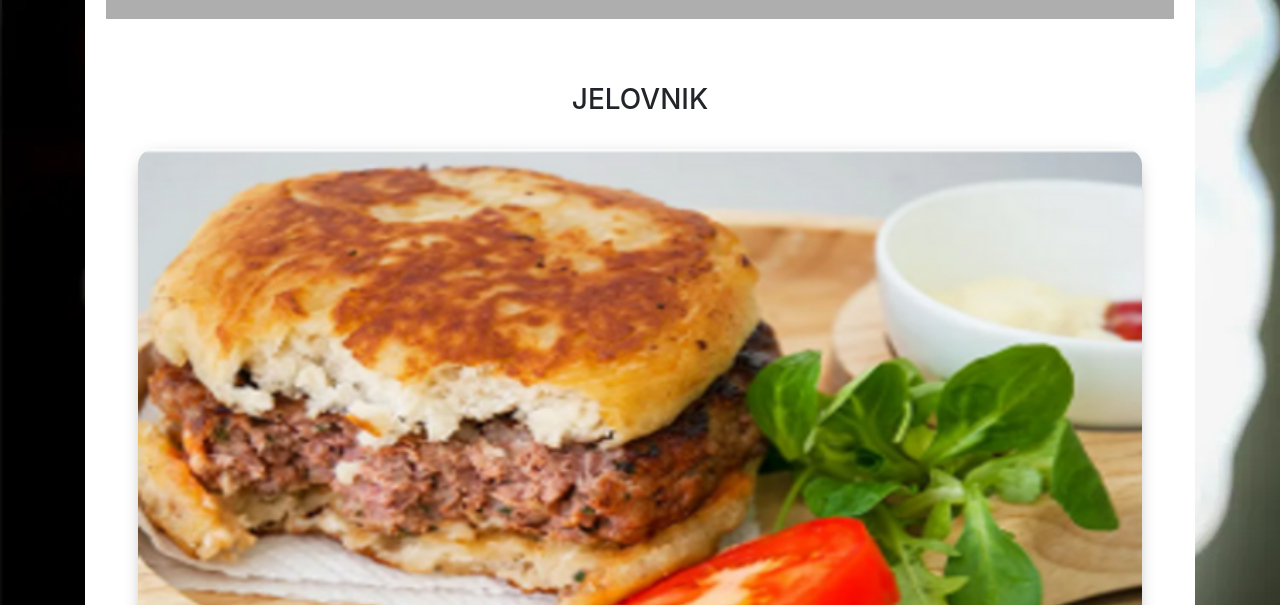
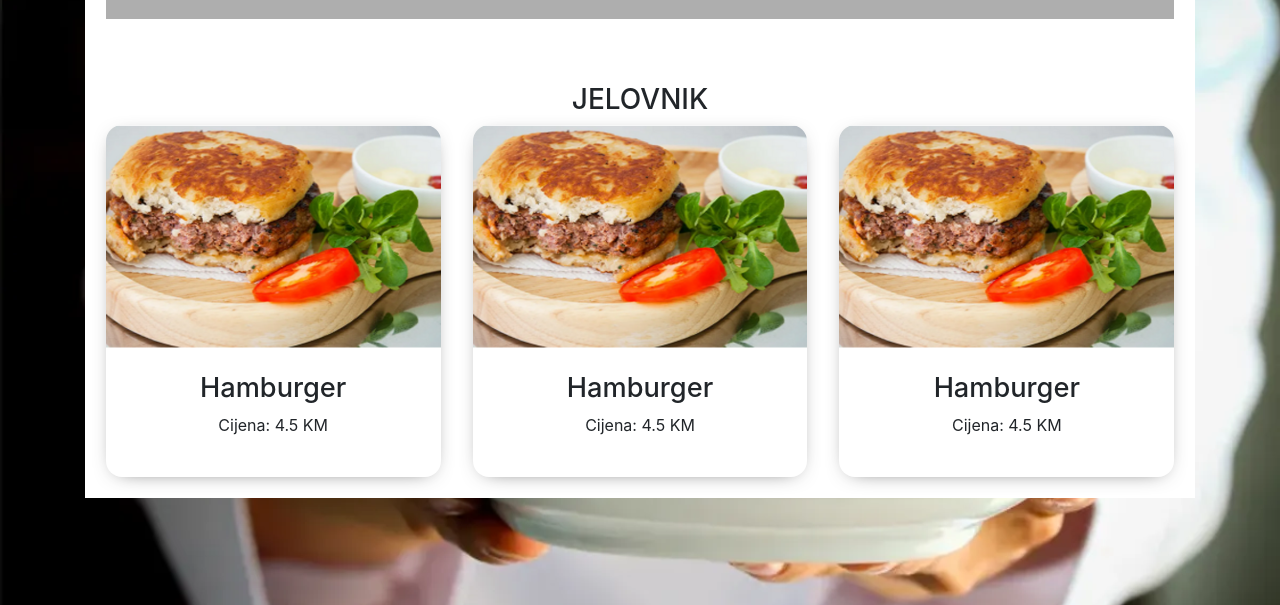
Before and after one commit to edodoe15/ProjectWD, a plain HTML site: page index.html in a window 1280 px wide. Shown: the part 195-800 px from the top of the page. Drawn offline with nearby package versions, Linux system fonts and the light colour scheme; a web font is replaced by a local one.

Commit message:
responsive design stranice

```diff
--- a/styles.css
+++ b/styles.css
@@ -81,3 +81,28 @@ nav a {
 .meal-name h3{
     font-size: 1.7rem;
 }
+
+@media screen and (min-width: 600px){
+    .meal-search-box{
+        width: 540px;
+        margin-left: auto;
+        margin-right: auto;
+    }
+}
+
+@media screen and (min-width: 768px){
+    #meal{
+        display: grid;
+        grid-template-columns: repeat(2, 1fr);
+        gap: 2rem;
+    }
+    .meal-item{
+        margin: 0;
+    }
+}
+
+@media screen and (min-width: 992px){
+    #meal{
+        grid-template-columns: repeat(3, 1fr);
+    }
+}
```
